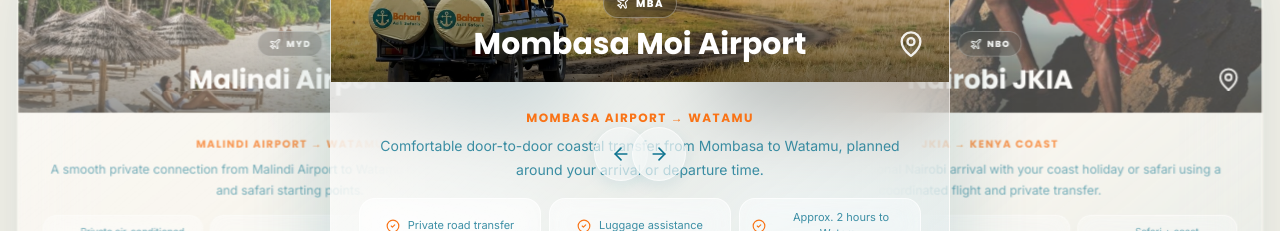
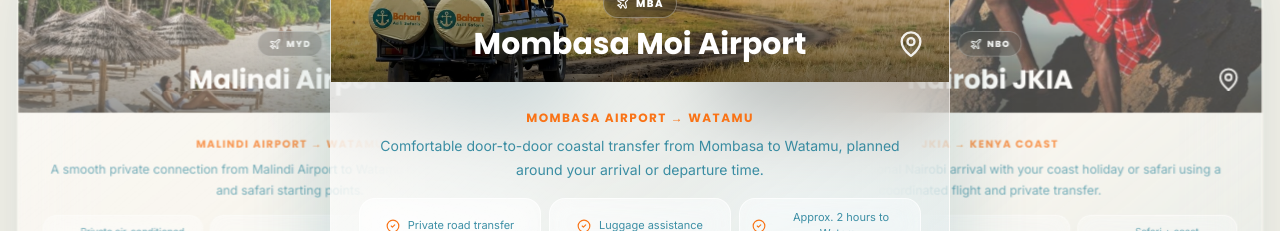
Before and after one commit to Sheddymae/bahari-asili-safaris, a Next.js app: page / in a window 1280 px wide. Shown: the part 8480-8711 px from the top of the page. Built offline with nearby package versions, Linux system fonts and the light colour scheme; no server answers; the database is empty.

Commit message:
Remove transfer carousel arrow controls

```diff
--- a/components/HomeTransfersInfiniteStack.tsx
+++ b/components/HomeTransfersInfiniteStack.tsx
@@ -190,22 +190,7 @@ export default function HomeTransfersInfiniteStack({
             );
           })}
 
-          <button
-            type="button"
-            onClick={previous}
-            aria-label="Previous transfer"
-            className="absolute left-2 top-1/2 z-40 hidden -translate-y-1/2 rounded-full border border-white/60 bg-white/45 p-4 text-ocean-700 shadow-xl backdrop-blur-xl transition hover:scale-105 hover:bg-white/70 md:flex"
-          >
-            <ArrowRight className="h-5 w-5 rotate-180" />
-          </button>
-          <button
-            type="button"
-            onClick={advance}
-            aria-label="Next transfer"
-            className="absolute right-2 top-1/2 z-40 hidden -translate-y-1/2 rounded-full border border-white/60 bg-white/45 p-4 text-ocean-700 shadow-xl backdrop-blur-xl transition hover:scale-105 hover:bg-white/70 md:flex"
-          >
-            <ArrowRight className="h-5 w-5" />
-          </button>
+
         </div>
 
         <div className="mt-2 flex items-center justify-center gap-2">
```
